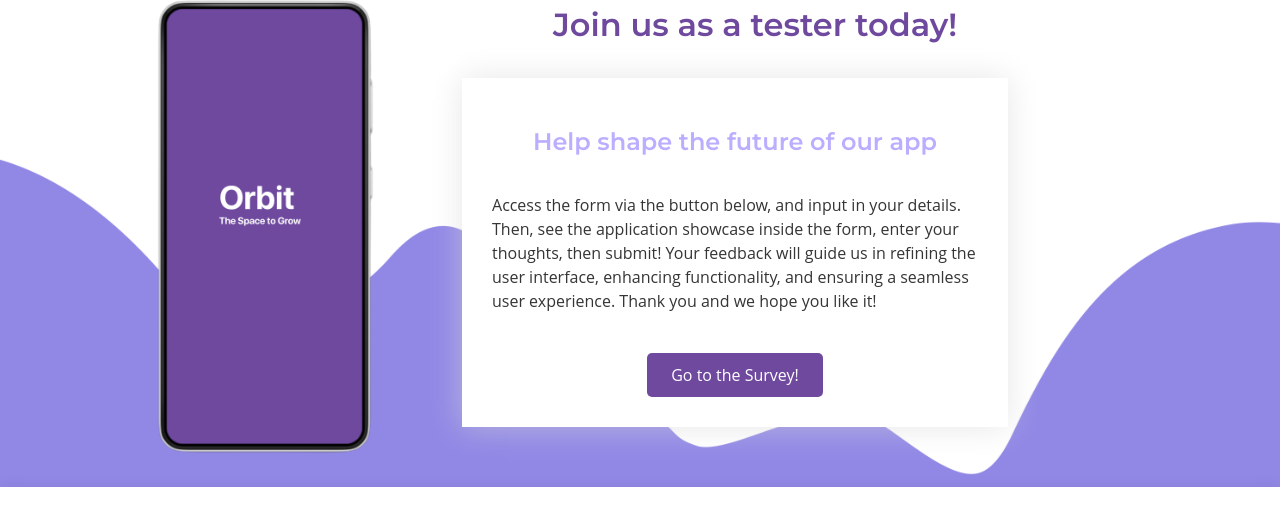
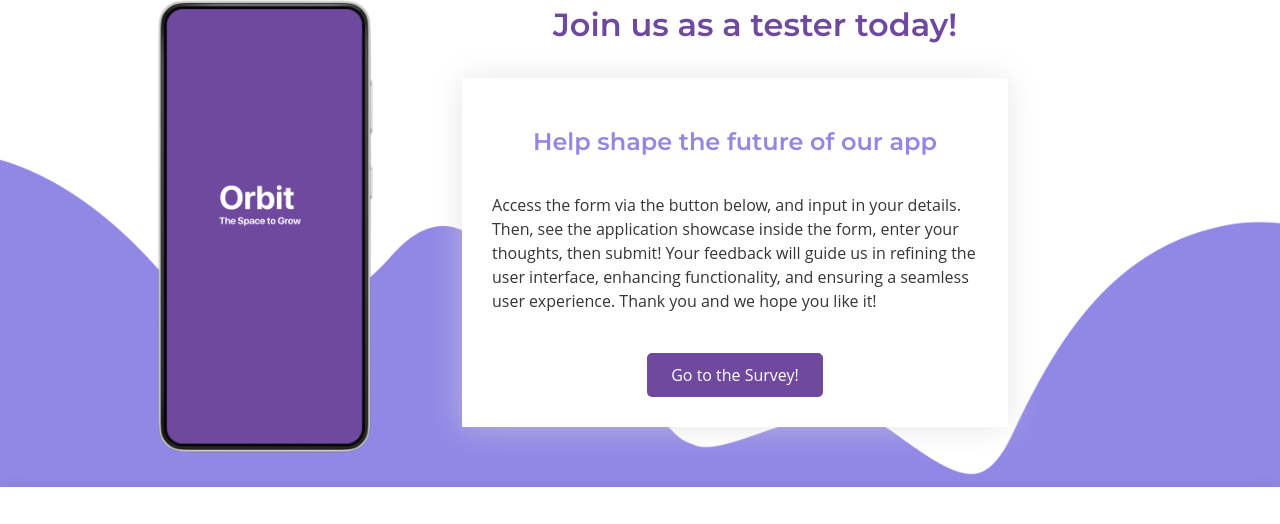
Before and after one commit to itstonibianca/Orbit-TheSpaceToGrow, a plain HTML site: page index.html in a window 1280 px wide. Shown: the part 5158-5682 px from the top of the page. Drawn offline with Linux system fonts and the light colour scheme.

Commit message:
Update index.html

```diff
--- a/index.html
+++ b/index.html
@@ -283,7 +283,7 @@
 
             <form method="post" role="form" class="php-email-form">
               <div class="row">
-                <h2 class="text-center" style="font-size: 24px; color: #BBADFF; margin-top: 20px; margin-bottom: 20px;"> Help shape the future of our app</h2>
+                <h2 class="text-center" style="font-size: 24px; color: #9188E6; margin-top: 20px; margin-bottom: 20px;"> Help shape the future of our app</h2>
               </div>
 
               <div class="form-group mt-3">
```
